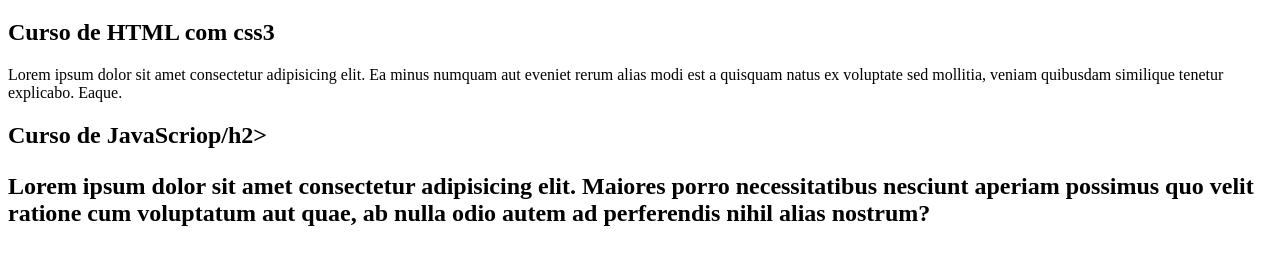
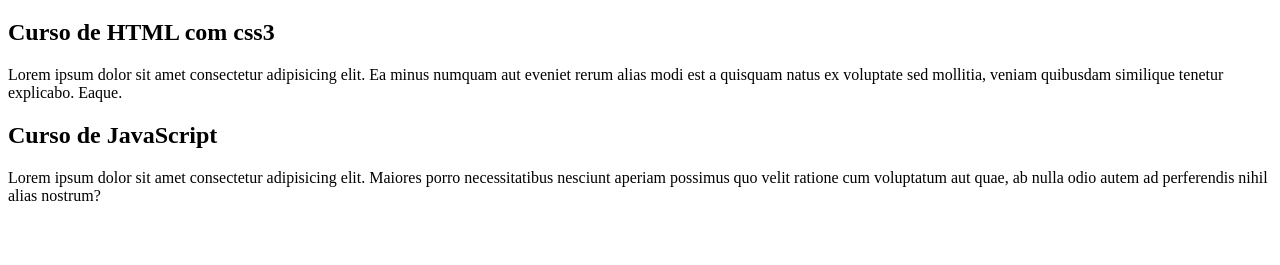
Before and after one commit to Jair-Sousa/projeto-site, a plain HTML site: page index.html in a window 1280 px wide. Shown: the part 61-326 px from the top of the page. Drawn offline with Linux system fonts and the light colour scheme.

Commit message:
erro de escrita1

```diff
--- a/index.html
+++ b/index.html
@@ -15,7 +15,7 @@
             <p>Lorem ipsum dolor sit amet consectetur adipisicing elit. Ea minus numquam aut eveniet rerum alias modi est a quisquam natus ex voluptate sed mollitia, veniam quibusdam similique tenetur explicabo. Eaque.</p>
         </article>
         <article>
-            <h2>Curso de JavaScriop/h2>
+            <h2>Curso de JavaScript</h2>
             <p>Lorem ipsum dolor sit amet consectetur adipisicing elit. Maiores porro necessitatibus nesciunt aperiam possimus quo velit ratione cum voluptatum aut quae, ab nulla odio autem ad perferendis nihil alias nostrum?</p>
         </article>
     </main>
```
